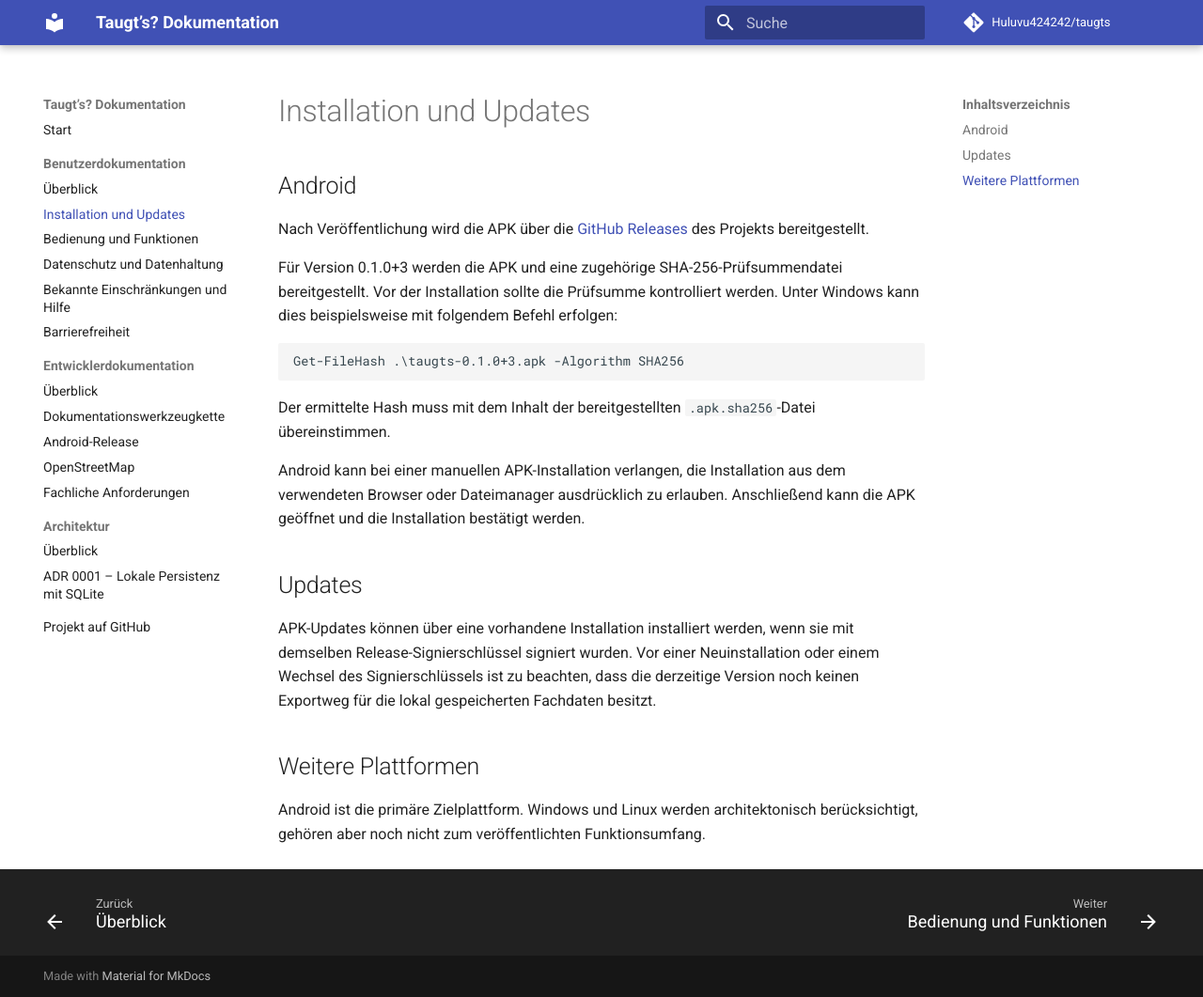
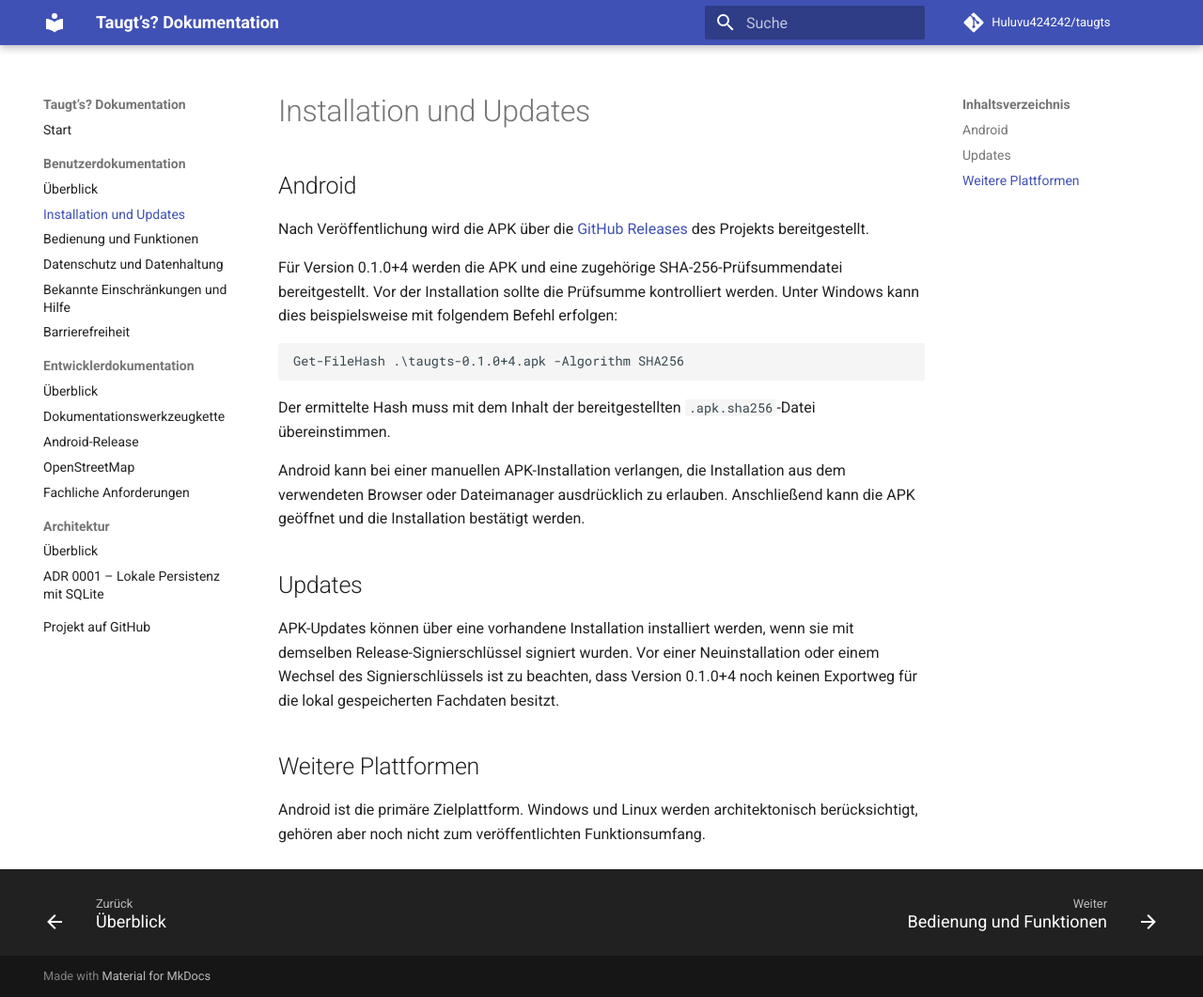
Before and after one commit to Huluvu424242/taugts, an MkDocs documentation site: the page built from docs/benutzer/installation.md, in a window 1280 px wide and 1061 px high. Shown: the whole window at 94% size. Built offline with MkDocs 1.6.1 and Material for MkDocs 9.7.7, drawn with Linux system fonts in a browser that asks for light colours; comment, search, counter and statistics services are not loaded.

Commit message:
Story #140: Installationsdoku auf 0.1.0+4 aktualisieren

````diff
--- a/docs/benutzer/installation.md
+++ b/docs/benutzer/installation.md
@@ -4,10 +4,10 @@
 
 Nach Veröffentlichung wird die APK über die [GitHub Releases](https://github.com/Huluvu424242/taugts/releases) des Projekts bereitgestellt.
 
-Für Version 0.1.0+3 werden die APK und eine zugehörige SHA-256-Prüfsummendatei bereitgestellt. Vor der Installation sollte die Prüfsumme kontrolliert werden. Unter Windows kann dies beispielsweise mit folgendem Befehl erfolgen:
+Für Version 0.1.0+4 werden die APK und eine zugehörige SHA-256-Prüfsummendatei bereitgestellt. Vor der Installation sollte die Prüfsumme kontrolliert werden. Unter Windows kann dies beispielsweise mit folgendem Befehl erfolgen:
 
 ```powershell
-Get-FileHash .\taugts-0.1.0+3.apk -Algorithm SHA256
+Get-FileHash .\taugts-0.1.0+4.apk -Algorithm SHA256
 ```
 
 Der ermittelte Hash muss mit dem Inhalt der bereitgestellten `.apk.sha256`-Datei übereinstimmen.
@@ -16,7 +16,7 @@ Android kann bei einer manuellen APK-Installation verlangen, die Installation au
 
 ## Updates
 
-APK-Updates können über eine vorhandene Installation installiert werden, wenn sie mit demselben Release-Signierschlüssel signiert wurden. Vor einer Neuinstallation oder einem Wechsel des Signierschlüssels ist zu beachten, dass die derzeitige Version noch keinen Exportweg für die lokal gespeicherten Fachdaten besitzt.
+APK-Updates können über eine vorhandene Installation installiert werden, wenn sie mit demselben Release-Signierschlüssel signiert wurden. Vor einer Neuinstallation oder einem Wechsel des Signierschlüssels ist zu beachten, dass Version 0.1.0+4 noch keinen Exportweg für die lokal gespeicherten Fachdaten besitzt.
 
 ## Weitere Plattformen
 
````
